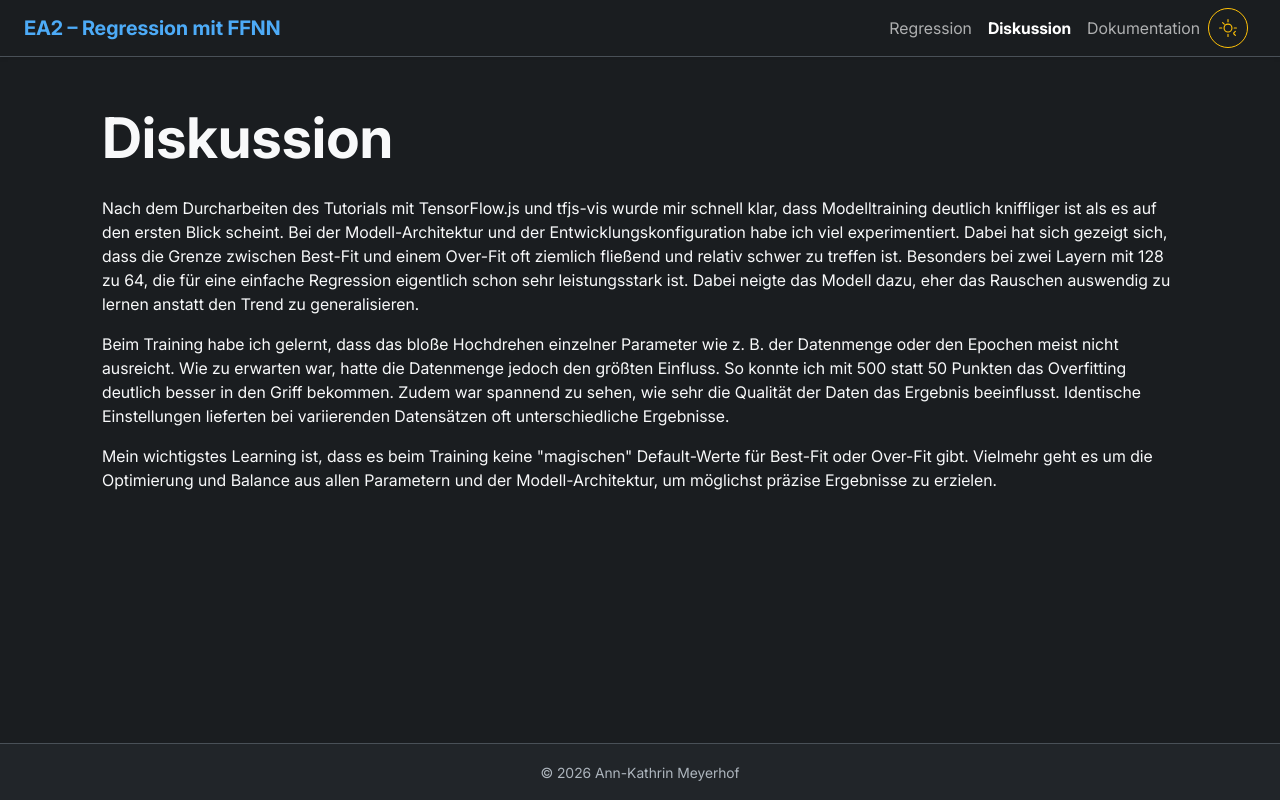
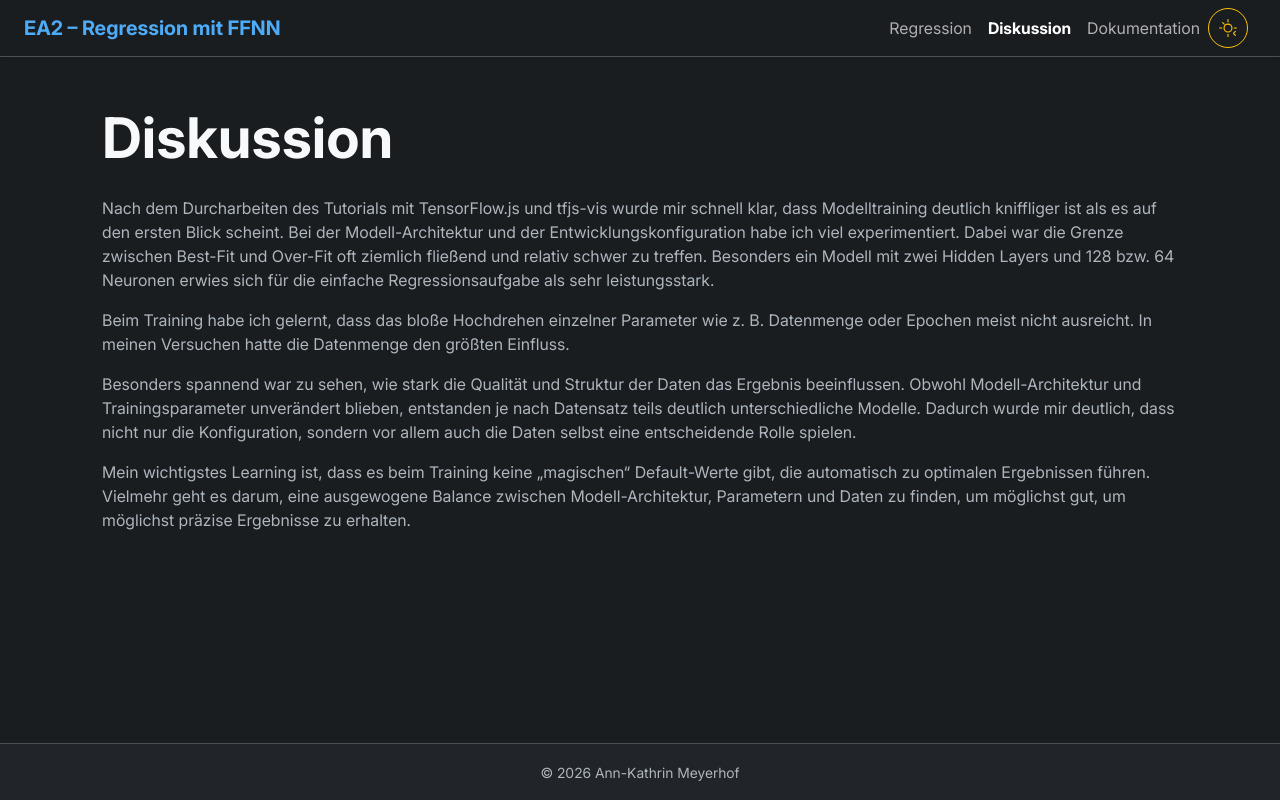
Before and after one commit to AnnMyrhf/deepLearning_EA2, a React (Vite) app in the folder ffnn/: page /diskussion in a window 1280 px wide. Built offline with nearby package versions, Linux system fonts and the light colour scheme.

Commit message:
Code-Kommentare überarbeitet, Doku und Diskussion optimiert

```diff
--- a/ffnn/pages/Diskussion.jsx
+++ b/ffnn/pages/Diskussion.jsx
@@ -1,33 +1,32 @@
 export default function Diskussion() {
-    return (
-        <div className="container py-5 mb-5 pb-5">
+    return (<div className="container py-5 mb-5 pb-5">
             <div className="row justify-content-center">
                 {/* Haupt-Header */}
                 <h1 className="display-4 fw-bold text-light mb-4">Diskussion</h1>
-                <div className="mb-5">
+                <div className="text-secondary mb-5">
                     <p>
                         Nach dem Durcharbeiten des Tutorials mit TensorFlow.js und tfjs-vis wurde mir schnell klar, dass
                         Modelltraining deutlich kniffliger ist als es auf den ersten Blick scheint. Bei der
-                        Modell-Architektur und der Entwicklungskonfiguration habe ich viel experimentiert. Dabei hat sich gezeigt
-                        sich, dass die Grenze zwischen Best-Fit und einem Over-Fit oft ziemlich fließend und relativ
-                        schwer zu treffen ist. Besonders bei zwei Layern mit 128 zu 64, die für eine einfache
-                        Regression eigentlich schon sehr leistungsstark ist. Dabei neigte das Modell dazu, eher das Rauschen
-                        auswendig zu lernen anstatt den Trend zu generalisieren.</p>
-                        <p>
-                        Beim Training habe ich gelernt, dass das bloße Hochdrehen einzelner Parameter wie z. B. der
-                        Datenmenge
-                        oder den Epochen meist nicht ausreicht. Wie zu erwarten war, hatte die Datenmenge jedoch den
-                        größten Einfluss. So konnte ich mit 500 statt 50 Punkten das Overfitting deutlich besser in den
-                        Griff bekommen.
-                        Zudem war spannend zu sehen, wie sehr die Qualität der Daten das Ergebnis beeinflusst.
-                        Identische Einstellungen lieferten bei variierenden Datensätzen oft unterschiedliche Ergebnisse.
-                        </p>
-                        <p> Mein wichtigstes Learning ist, dass es beim Training keine "magischen" Default-Werte für
-                        Best-Fit
-                        oder Over-Fit gibt. Vielmehr geht es um die Optimierung und Balance aus allen Parametern und der
-                        Modell-Architektur, um möglichst präzise Ergebnisse zu erzielen. </p>
-                    </div>
+                        Modell-Architektur und der Entwicklungskonfiguration habe ich viel experimentiert. Dabei war die
+                        Grenze zwischen Best-Fit und Over-Fit oft ziemlich fließend und relativ schwer zu treffen.
+                        Besonders ein Modell mit zwei Hidden Layers und 128 bzw. 64 Neuronen erwies sich für die
+                        einfache Regressionsaufgabe als sehr leistungsstark.</p>
+                    <p>
+                        Beim Training habe ich gelernt, dass das bloße Hochdrehen einzelner Parameter wie z. B.
+                        Datenmenge oder Epochen meist nicht ausreicht. In meinen Versuchen hatte die Datenmenge den größten
+                        Einfluss.</p>
+                    <p>
+                        Besonders spannend war zu sehen, wie stark die Qualität und Struktur der Daten das Ergebnis
+                        beeinflussen. Obwohl Modell-Architektur und Trainingsparameter unverändert blieben, entstanden
+                        je nach Datensatz teils deutlich unterschiedliche Modelle. Dadurch wurde mir deutlich, dass
+                        nicht nur die Konfiguration, sondern vor allem auch die Daten selbst eine entscheidende Rolle
+                        spielen.
+                    </p>
+                    <p> Mein wichtigstes Learning ist, dass es beim Training keine „magischen“ Default-Werte gibt, die
+                        automatisch zu optimalen Ergebnissen führen. Vielmehr geht es darum, eine ausgewogene Balance
+                        zwischen Modell-Architektur, Parametern und Daten zu finden, um möglichst gut, um möglichst
+                        präzise Ergebnisse zu erhalten.</p>
+                </div>
             </div>
-        </div>
-    )
+        </div>)
 }
--- a/ffnn/pages/Dokumentation.jsx
+++ b/ffnn/pages/Dokumentation.jsx
@@ -72,13 +72,15 @@ export default function Dokumentation() {
                                 das gesamte „Wissen“ in Form der gelernten Modell-Parameter extrahiert. Da diese
                                 Informationen technisch als binäre Daten vorliegen, werden sie für den JSON-Export
                                 mittels Base64-Kodierung (btoa/atob) konvertiert. Zusammen mit den relevanten
-                                Konfigurationsparametern (Daten-Paare, Batch Size, Epochen) werden diese Daten in einer JSON-Datei
+                                Konfigurationsparametern (Daten-Paare, Batch Size, Epochen) werden diese Daten in einer
+                                JSON-Datei
                                 gebündelt.</p>
                         </li>
                         <li className="list-group-item bg-transparent text-secondary border-secondary px-0 py-3">
                             <strong className="text-light">Daten-Export & Import</strong>
                             <p> Auch der Daten-Export und -Import erfolgt über eine JSON-Datei. Hierbei werden neben den
-                                eigentlichen Trainings- und Testdaten auch alle Konfigurationsparameter (Daten-Paare, Batch Size,
+                                eigentlichen Trainings- und Testdaten auch alle Konfigurationsparameter (Daten-Paare,
+                                Batch Size,
                                 Epochen) gespeichert. So können beim Laden eines Datensatzes die
                                 Rahmenbedingungen der ursprünglichen Generierung reproduziert werden.</p>
                         </li>
@@ -97,15 +99,16 @@ export default function Dokumentation() {
                     <ul className="list-group list-group-flush">
                         <li className="list-group-item bg-transparent text-secondary border-secondary px-0 py-3">
                             <strong className="text-light">Modell-Architektur</strong> <p>Sequenzielles
-                            Modell mit zwei Hidden Layern (128 und 64 Neuronen, ReLU-Aktivierung) und einem linearen
+                            Modell mit zwei Hidden Layern (128 zu 64 Neuronen, ReLU-Aktivierung) und einem linearen
                             Output-Layer.</p></li>
                         <li className="list-group-item bg-transparent text-secondary border-secondary px-0 py-3">
                             <strong className="text-light">Training</strong> <p>Der Trainingsprozess nutzt den
                             Adam-Optimizer mit einer konstanten Learning Rate von 0,01. Der Datensatz wird dynamisch in
                             Trainings- und Testdaten (Verhältnis 1:1) unterteilt. Zur Simulation der Daten wird ein
-                            Gaußsches Rauschen mit einer Varianz von 0,05 angewendet. Es werden wie in der Aufgabestellung gefordert simultan drei Szenarien
-                            trainiert: Clean (basierend auf sauberen Daten), Best-Fit sowie Over-Fit (jeweils mit
-                            zusätzlichem Rauschen)</p></li>
+                            Gaußsches Rauschen mit einer Varianz von 0,05 angewendet. Es werden drei Trainingsszenarien
+                            mit identischer Modell-Architektur trainiert. Der Unterschied entsteht durch die verwendeten
+                            Trainingsdaten (sauber bzw. verrauscht) sowie durch die Anzahl der Epochen, wodurch sich
+                            Clean (ohne Rauschen), Best-Fit- und Over-Fit (jeweils mit Rauschen) erzeugen lassen.</p></li>
                         <li className="list-group-item bg-transparent text-secondary border-secondary px-0 py-3">
                             <strong className="text-light">Visualisierung</strong> <p>Die tfjs-vis Bibliothek rendert
                             Scatterplots für die Verteilung der Datenpunkte sowie die Regressionskurven. Loss-Verläufe
@@ -120,19 +123,19 @@ export default function Dokumentation() {
                     </h2>
                     <ul className="text-secondary ps-4">
                         <li className="mb-2"><strong>Modulskript DeepLearning:</strong> Theoretische Grundlagen zu Deep
-                            Learning, neuronalen Netzen und Feed-Forward-Netzwerken.
+                            Learning, neuronalen Netzen und Feed-Forward-Netzwerken
                         </li>
-                        <li className="mb-2"><strong> TensorFlow.js Dokumentation & Tutorials:</strong>Referenz zur
+                        <li className="mb-2"><strong> TensorFlow.js Dokumentation & Tutorials:</strong> Referenz zur
                             Modell-Implementierung udd Konfigurationen
                         </li>
                         <li className="mb-2"><strong>Stackoverflow:</strong> Unterstützung beim Debugging sowie bei der
                             Lösung spezifischer technischer Probleme, insbesondere beim Modell-Import/-Export
                         </li>
-                        <li className="mb-2"><strong>Austausch mit anderen Kursteilnehmenden:</strong>Allgemeiner
+                        <li className="mb-2"><strong>Austausch mit anderen Kursteilnehmenden:</strong> Allgemeiner
                             Erfahrungsaustausch, Durchführung von Modell-Experimenten sowie konstruktives Feedback zu
                             GUI und Usability
                         </li>
-                        <li className="mb-2"><strong>ChatGPT & Gemini:</strong>Unterstützung beim Debugging,
+                        <li className="mb-2"><strong>ChatGPT & Gemini:</strong> Unterstützung beim Debugging,
                             Code-Refactoring, der Erstellung von Code-Kommentaren und beim UI-Design
                         </li>
                     </ul>
--- a/ffnn/pages/Regression.jsx
+++ b/ffnn/pages/Regression.jsx
@@ -75,7 +75,7 @@ export default function Regression() {
     const isInvalidN = numSamples < 2 || numSamples % 2 !== 0;
     const [numSamplesError, setNumSamplesError] = useState("");
 
-    // Referenzen auf die im RAM gehaltenen Modelle für den Export
+    // Referenzen auf RAM-Modelle für Export, verhindert Re-Rendering (nicht Teil des UI-States)
     const modelsRef = useRef({clean: null, best: null, overfit: null});
 
     // Feste mathematische Normalisierungsgrenzen für X basierend auf dem Definitionsbereich [-2, 2]
@@ -178,7 +178,7 @@ export default function Regression() {
         event.target.value = ""; // Ermöglicht das erneute Laden derselben Datei
     };
 
-    // Erstellen der Modell-Architektur
+    // Erstellen der Modell-Architektur, nach tf.loadLayersModel neu kompilieren (für evaluate & Training nötig)
     const createModel = () => {
         const model = tf.sequential(); // Eingabe fliesst direkt in Ausgabe
         model.add(tf.layers.dense({inputShape: [1], units: 128, activation: "relu"}));  // Input Layer + 1. Hidden Layer (128 Neuronen, ReLU)
@@ -227,6 +227,7 @@ export default function Regression() {
         const xTestArr = test.map(d => d.x);
         const yTestArr = useCleanY ? test.map(d => d.y) : test.map(d => d.yNoisy);
 
+        // Min-Max-Normalisierung auf [0,1] um stabiler und schneller zu trainieren
         const normXTrain = tf.tensor2d(xTrainArr.map(x => (x - xMin) / (xMax - xMin)), [train.length, 1]);
         const yTrainTensor = tf.tensor2d(yTrainArr, [train.length, 1]);
         const normXTest = tf.tensor2d(xTestArr.map(x => (x - xMin) / (xMax - xMin)), [test.length, 1]);
@@ -517,9 +518,10 @@ export default function Regression() {
         setIsTraining(true);
         setResults(null); // Alte Diagramme sofort löschen bei Trainingsstart
 
-        const cleanPack = await trainModel(data.train, data.test, epochsClean, batchSize, true);
-        const bestPack = await trainModel(data.train, data.test, epochsBest, batchSize, false);
-        const overfitPack = await trainModel(data.train, data.test, epochsOverfit, batchSize, false);
+        // Trainiert die drei geforderten Szenarien
+        const cleanPack = await trainModel(data.train, data.test, epochsClean, batchSize, true); // Clean = ideale Daten ohne Rauschen
+        const bestPack = await trainModel(data.train, data.test, epochsBest, batchSize, false); // Best-Fit = realistische Training mit Rauschen
+        const overfitPack = await trainModel(data.train, data.test, epochsOverfit, batchSize, false); // Over-Fit= absichtlich übertrainiertes Modell mit Rauschen
 
         modelsRef.current = {
             clean: cleanPack.model, best: bestPack.model, overfit: overfitPack.model
```
